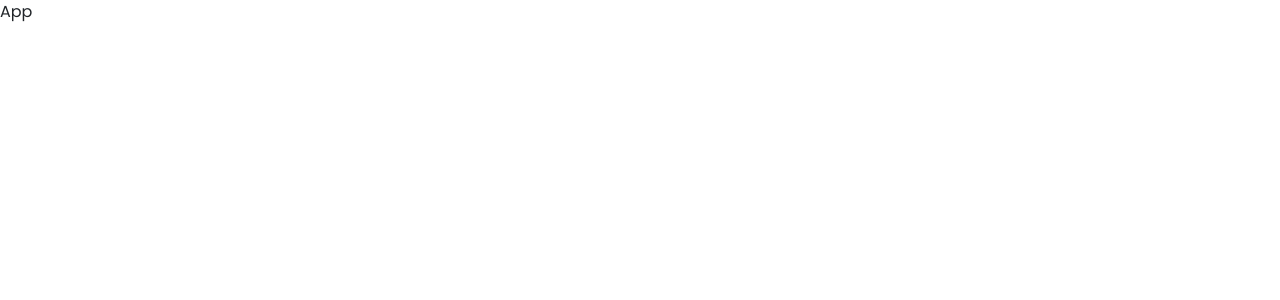
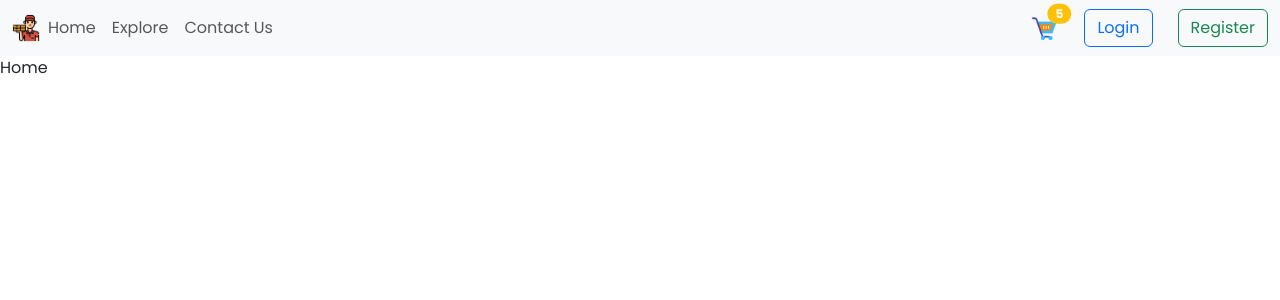
Before and after one commit to nagarajukushal/cravoo-api, a React (Vite) app in the folder foodies/: page / in a window 1280 px wide. Shown: the top 300 px of the page. Built offline with nearby package versions, Linux system fonts and the light colour scheme.

Commit message:
Components  created

```diff
--- a/foodies/src/App.jsx
+++ b/foodies/src/App.jsx
@@ -1,8 +1,22 @@
 import React from 'react';
+import Menubar from './components/Menubar/Menubar';
+import {Route, Routes} from 'react-router-dom';
+import Home from './pages/Home/Home';
+import Contact from './pages/Contact/Contact';
+import ExploreFood from './pages/ExploreFood/ExploreFood';
+
 
 const App = () => {
   return (
-    <div>App</div>
+    <div>
+      <Menubar/>
+        <Routes>
+          <Route path = '/' element = {<Home/>}></Route>
+          <Route path = '/contact' element = {<Contact/>}></Route>
+          <Route path = '/explore' element = {<ExploreFood/>}></Route>
+        </Routes>
+    </div>
+
   )
 }
 
--- /dev/null
+++ b/foodies/src/assets/assets.js
@@ -0,0 +1,7 @@
+import logo from './logo.png';
+import cart from './cart.png';
+
+export const assets = {
+    logo,
+    cart
+}
--- /dev/null
+++ b/foodies/src/components/Menubar/Menubar.css
@@ -0,0 +1,16 @@
+.log0 {
+    margin-right: 25px;
+}
+
+.menubar-right {
+    display: flex;
+    align-items: center;
+    gap: 25px;
+    margin-right: 25px;
+}
+
+.menubar-user {
+    display: flex;
+    align-items: center;
+    gap: 25px;
+}
--- /dev/null
+++ b/foodies/src/components/Menubar/Menubar.jsx
@@ -0,0 +1,42 @@
+import React from 'react'
+import './Menubar.css';
+import { assets } from '../../assets/assets';
+import { Link } from 'react-router-dom';
+
+const Menubar = () => {
+    return (
+        <nav className="navbar navbar-expand-lg bg-body-tertiary">
+            <div className="container-fluid">
+                <img src={assets.logo} alt='' className='logo' height={28} width={28} />
+                <button className="navbar-toggler" type="button" data-bs-toggle="collapse" data-bs-target="#navbarSupportedContent" aria-controls="navbarSupportedContent" aria-expanded="false" aria-label="Toggle navigation">
+                    <span className="navbar-toggler-icon"></span>
+                </button>
+                <div className="collapse navbar-collapse" id="navbarSupportedContent">
+                    <ul className="navbar-nav me-auto mb-2 mb-lg-0">
+                        <li className="nav-item">
+                            <Link className="nav-link" to="/">Home</Link>
+                        </li>
+                        <li className="nav-item">
+                            <Link className="nav-link" to="/explore">Explore</Link>
+                        </li>
+                        <li className="nav-item">
+                            <Link className="nav-link" to="/contact">Contact Us</Link>
+                        </li>
+                    </ul>
+                    <div className="menubar-right">
+                        <div className="position-relative">
+                            <img src={assets.cart} alt="" height={28} width={28} className='position-relative' />
+                            <span className='position-absolute top-0 start-100 translate-middle badge rounded-pill bg-warning'>5</span>
+                        </div>
+                    </div>
+                    <div className="menubar-user">
+                        <button className='btn btn-outline-primary'> Login</button>
+                        <button className='btn btn-outline-success'> Register</button>
+                    </div>
+                </div>
+            </div>
+        </nav>
+    )
+}
+
+export default Menubar;
--- a/foodies/src/index.css
+++ b/foodies/src/index.css
@@ -4,4 +4,7 @@ body {
   font-family: 'poppins', sans-serif !important;
   margin: 0;
   padding: 0;
+  min-height: 100vh;
+  display: flex;
+  flex-direction: column;
 }
--- a/foodies/src/main.jsx
+++ b/foodies/src/main.jsx
@@ -4,10 +4,14 @@ import App from './App.jsx'
 import 'bootstrap/dist/css/bootstrap.css';
 import 'bootstrap/dist/js/bootstrap.bundle.js';
 import 'bootstrap-icons/font/bootstrap-icons.css';
+import { BrowserRouter } from 'react-router-dom';
+
 
 
 createRoot(document.getElementById('root')).render(
+  <BrowserRouter>
+   <App />
+  </BrowserRouter>
 
-    <App />
 
 )
--- /dev/null
+++ b/foodies/src/pages/Contact/Contact.jsx
@@ -0,0 +1,9 @@
+import React from 'react';
+
+const Contact = () => {
+  return (
+    <div>ContactUs</div>
+  )
+}
+
+export default Contact;
--- /dev/null
+++ b/foodies/src/pages/ExploreFood/ExploreFood.jsx
@@ -0,0 +1,9 @@
+import React from 'react';
+
+const ExploreFood = () => {
+  return (
+    <div>ExploreFood</div>
+  )
+}
+
+export default ExploreFood;
--- /dev/null
+++ b/foodies/src/pages/Home/Home.jsx
@@ -0,0 +1,9 @@
+import React from 'react';
+
+const Home = () => {
+  return (
+    <div>Home</div>
+  )
+}
+
+export default Home;
```
Also changed, not shown: foodies/src/assets/cart.png (added), foodies/src/assets/logo.png (added).
